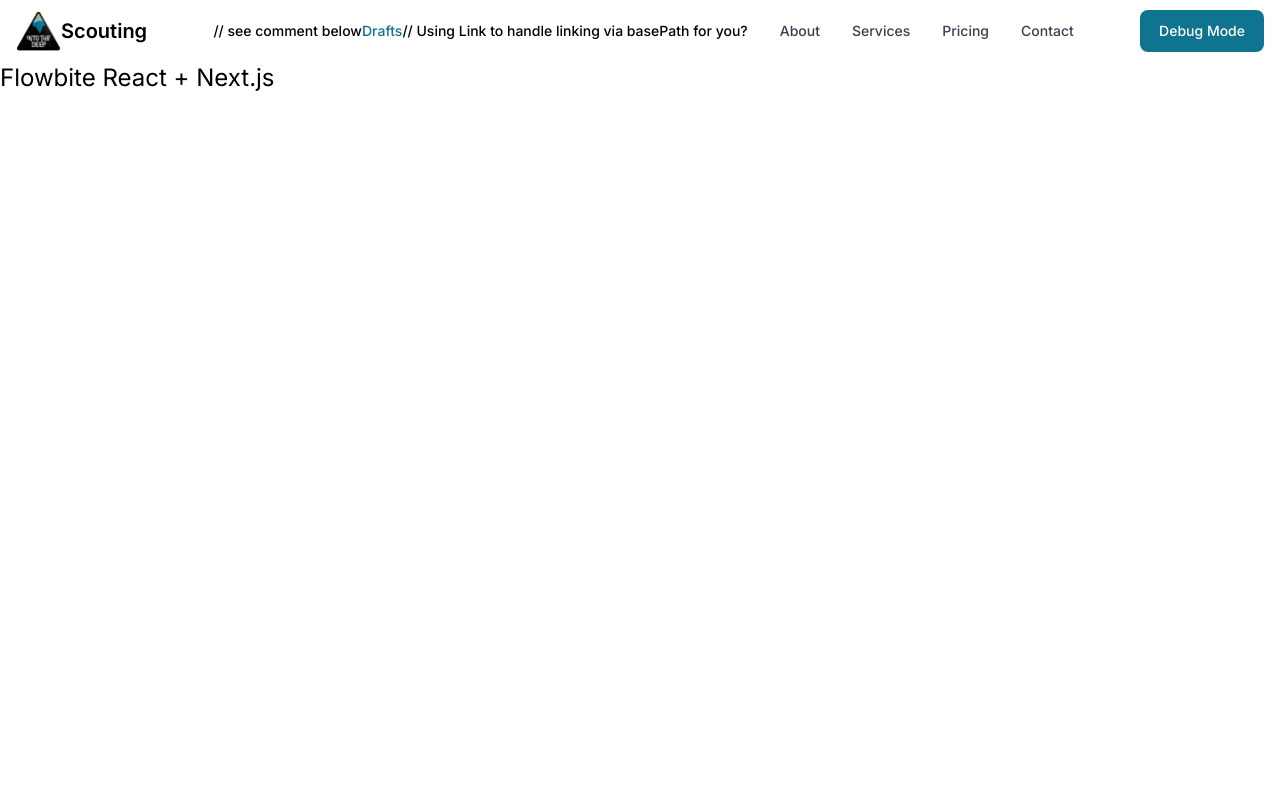
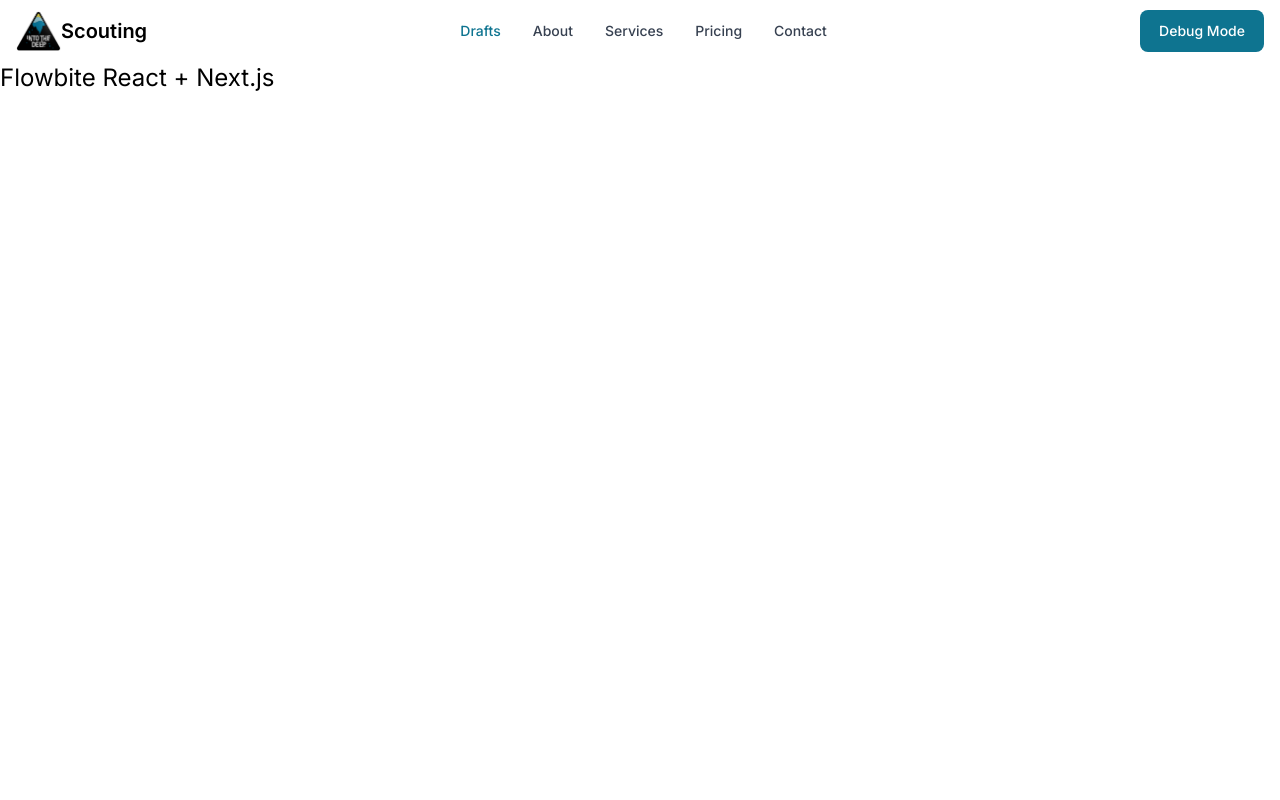
Before and after one commit to XBOT-FTC/FTC-Scouting-App, a Next.js app: page /FTC-Scouting-App/ in a window 1280 px wide. Shown: the top 800 px of the page. Built offline with nearby package versions, Linux system fonts and the light colour scheme.

Commit message:
lint fixes

```diff
--- a/components/nav.tsx
+++ b/components/nav.tsx
@@ -36,11 +36,11 @@ export function Nav() {
         <NavbarToggle />
       </div>
       <NavbarCollapse>
-        // see comment below
+        {/* See comment bellow */}
         <Link href="/drafts" passHref>
           <NavbarLink active>Drafts</NavbarLink>
         </Link>
-        // Using Link to handle linking via basePath for you?
+        {/* Using Link to handle linking via basePath for you? */}
         <NavbarLink as={Link} href="#">
           About
         </NavbarLink>
```
